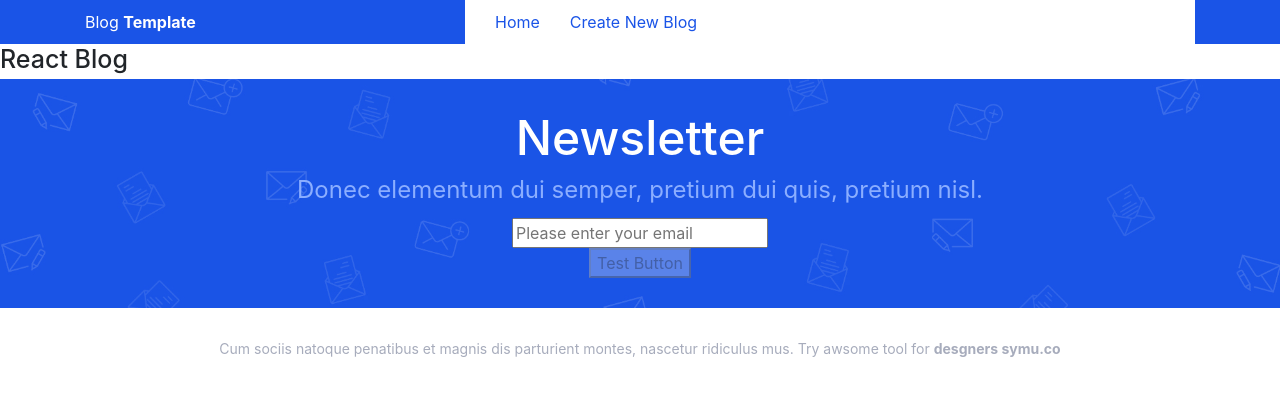
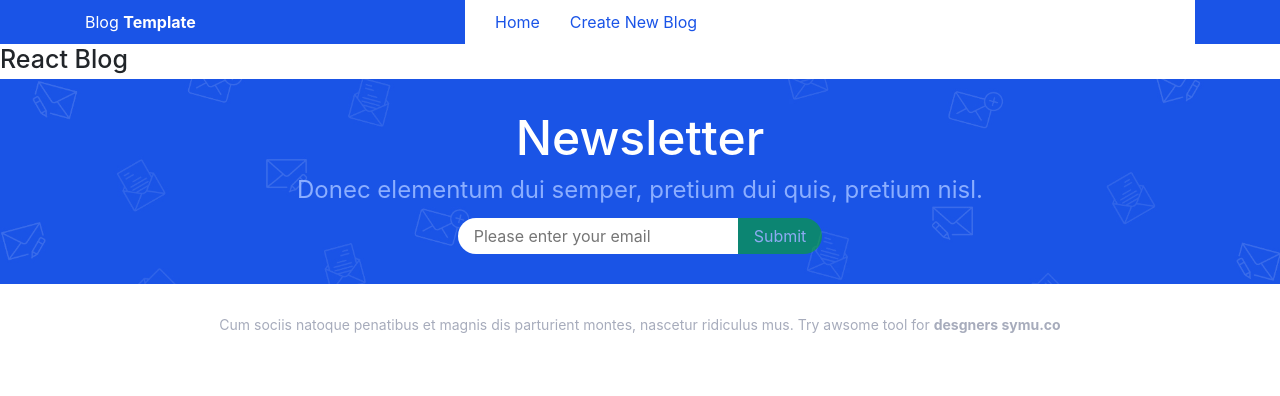
Before and after one commit to jknowles94/React-blog, a React (Create React App) app: page / in a window 1280 px wide. Shown: the top 396 px of the page. Built offline with nearby package versions, Linux system fonts and the light colour scheme.

Commit message:
Style newsletter sign up

```diff
--- a/src/components/Newsletter/Newsletter.js
+++ b/src/components/Newsletter/Newsletter.js
@@ -18,7 +18,7 @@ const Newsletter = (props) => {
         config={props.form.email.config}
         changed={(event) => props.changed(event, props.form.email.id)}
         />
-        <Button disabled={!props.valid}>Test Button</Button>
+        <Button disabled={!props.valid}>Submit</Button>
       </form>
     </div>
   );
--- a/src/components/Newsletter/Newsletter.scss
+++ b/src/components/Newsletter/Newsletter.scss
@@ -20,4 +20,16 @@
     }
   }
 
+  form > *{
+    display: inline-block;
+  }
+
+  .form_input {
+    border-radius: 25px 0 0 25px;
+  }
+
+  .btn_primary {
+    border-radius: 0 25px 25px 0;
+  }
+
 }
--- a/src/components/UI/Button/Button.js
+++ b/src/components/UI/Button/Button.js
@@ -3,7 +3,7 @@ import './Button.scss';
 
 const Button = (props) => {
   return (
-    <button disabled={props.disabled} clicked={props.clicked}>{props.children}</button>
+    <button className="btn_primary" disabled={props.disabled} clicked={props.clicked}>{props.children}</button>
   );
 }
 
--- a/src/components/UI/Button/Button.scss
+++ b/src/components/UI/Button/Button.scss
@@ -0,0 +1,21 @@
+.btn_primary {
+  background: #00B700;
+  color: #fff;
+  border: 1px solid transparent;
+  border-radius: 25px;
+  padding: 5px 15px;
+  transition: all 500ms;
+  cursor: pointer;
+
+  &:hover {
+    background: darken(#00B700 , 2%);
+    border: 1px solid #fff;
+  }
+
+  &:disabled {
+    opacity: 0.5;
+    &:hover {
+      border: 1px solid transparent;
+    }
+  }
+}
--- a/src/components/UI/Input/Input.scss
+++ b/src/components/UI/Input/Input.scss
@@ -1,6 +1,10 @@
 .form_input {
+  border: 0;
+  border-radius: 25px;
+  padding: 5px 15px;
+  outline: 0;
+  border:1px solid transparent;
   &.invalid {
-    background: red;
-    color: #fff;
+    border:1px solid #FF0000;
   }
 }
```
